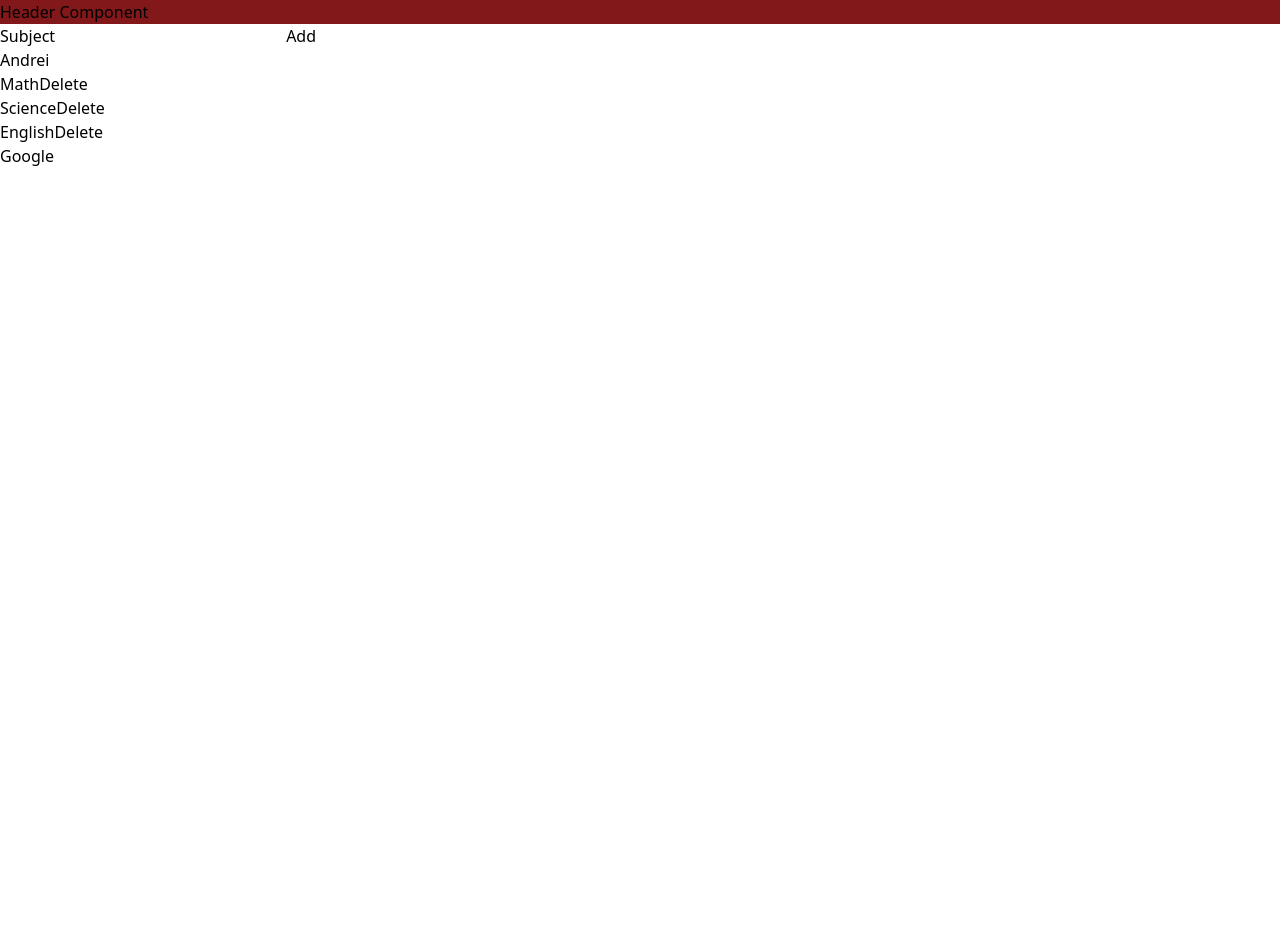
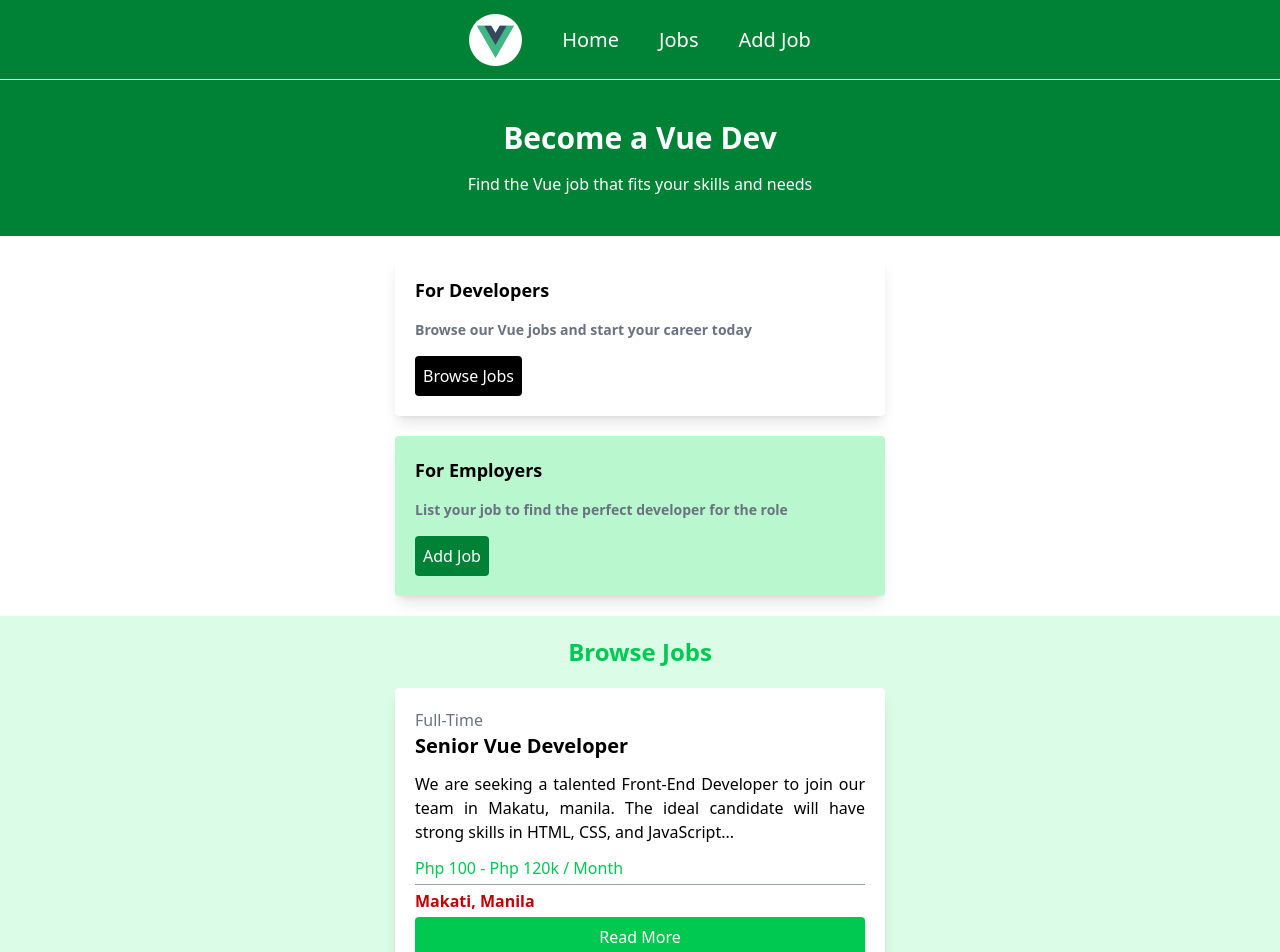
Before and after one commit to rchristianandrei/vue-playground, a Vue app: page / in a window 1280 px wide. Shown: the top 952 px of the page. Before the commit the page ends 800 px from the top, so only its background shows below. Built offline with nearby package versions, Linux system fonts and the light colour scheme.

Commit message:
add job listing

```diff
--- a/src/App.vue
+++ b/src/App.vue
@@ -1,49 +1,17 @@
 <script setup lang="ts">
-import { onMounted, onUnmounted, ref } from "vue"
 import Header from "./components/Header.vue"
+import Hero from "./components/Hero.vue"
+import HomeCards from "./components/HomeCards.vue"
+import JobListings from "./components/JobListings.vue"
 
-const link = "https://google.com"
-const name = "Andrei"
-
-const subjects = ref(["Math", "Science", "English"])
-const abortController = ref<AbortController | null>(null)
-
-function subjectAdd(e: Event){
-  const subjectElement = (e.target as any).test
-  subjects.value.push(subjectElement.value)
-  subjectElement.value = ""
-}
-function subjectDelete(index: number){
-  subjects.value.splice(index, 1)
-}
-
-onMounted(() => {
-  console.log("mount")
-})
-
-onUnmounted(() => {
-  abortController.value?.abort()
-  console.log("unmount")
-})
-
+import jobsRepo from "./repository/jobsRepo"
 </script>
 
 <template>
   <Header></Header>
-  <form @submit.prevent="subjectAdd">
-    <label for="test">Subject</label>
-    <input id="test" name="test" type="text">
-    <button type="submit">Add</button>
-  </form>
-  <div v-if="name">{{ name }}</div>
-  <div v-else="!name">Who are you</div>
-  <ol>
-    <li v-for="(subject, index) in subjects" :key="index">
-      <span>{{ subject }}</span>
-      <button type="button" @click="() => subjectDelete(index)" >Delete</button>
-    </li>
-  </ol>
-  <a :href="link" target="_blank">Google</a>
+  <Hero></Hero>
+  <HomeCards></HomeCards>
+  <JobListings :jobs="jobsRepo.getJobs()"></JobListings>
 </template>
 
 <style scoped>
--- /dev/null
+++ b/src/components/Card.vue
@@ -0,0 +1,8 @@
+<script setup lang="ts">
+</script>
+
+<template>
+    <div class="rounded shadow-lg mx-auto w-[90%] max-w-[490px]">
+        <slot></slot>
+    </div>
+</template>
--- a/src/components/Header.vue
+++ b/src/components/Header.vue
@@ -2,5 +2,16 @@
 </script>
 
 <template>
-    <div class="bg-red-900">Header Component</div>
+    <header class="flex justify-center items-center h-[80px] bg-green-700 text-white border-b">
+        <div class="bg-white p-2 mx-5 cursor-pointer rounded-full">
+            <img src="../assets/vue.svg" alt="">
+        </div>
+        <nav>
+            <ul class="flex">
+                <li class="text-xl px-5 py-2 cursor-pointer rounded hover:bg-green-900">Home</li>
+                <li class="text-xl px-5 py-2 cursor-pointer rounded hover:bg-green-900">Jobs</li>
+                <li class="text-xl px-5 py-2 cursor-pointer rounded hover:bg-green-900">Add Job</li>
+            </ul>
+        </nav>
+    </header>
 </template>
--- /dev/null
+++ b/src/components/Hero.vue
@@ -0,0 +1,9 @@
+<script setup lang="ts">
+</script>
+
+<template>
+    <div class="text-white bg-green-700 text-center flex flex-col justify-center py-10">
+        <h1 class="text-3xl font-bold">Become a Vue Dev</h1>
+        <p class="mt-4">Find the Vue job that fits your skills and needs</p>
+    </div>
+</template>
--- /dev/null
+++ b/src/components/HomeCards.vue
@@ -0,0 +1,17 @@
+<script setup lang="ts">
+import Card from "./Card.vue";
+</script>
+
+<template>
+    <Card class="rounded shadow-lg p-5 my-5 mx-auto w-[90%] max-w-[490px]">
+        <h2 class="text-lg font-bold">For Developers</h2>
+        <p class="my-4 text-gray-500 text-sm font-bold">Browse our Vue jobs and start your career today</p>
+        <button class="cursor-pointer text-white p-2 rounded bg-black" type="button">Browse Jobs</button>
+    </Card>
+
+    <Card class="bg-green-200 rounded shadow-lg p-5 my-5 mx-auto w-[90%] max-w-[490px]">
+        <h2 class="text-lg font-bold">For Employers</h2>
+        <p class="my-4 text-gray-500 text-sm font-bold">List your job to find the perfect developer for the role</p>
+        <button class="cursor-pointer text-white p-2 rounded bg-green-700" type="button">Add Job</button>
+    </Card>
+</template>
--- /dev/null
+++ b/src/components/JobListings.vue
@@ -0,0 +1,34 @@
+<script setup lang="ts">
+import type { PropType } from "vue";
+import type { Job } from "../models/job";
+import Card from "./Card.vue"
+defineProps({
+    jobs: {
+        type: Array as PropType<Job[]>,
+        default: [{
+            type: "Full-Time",
+            title: "Senior Vue Developer",
+            description: "We are seeking a talented Front-End Developer to join our team in Boston, MA. The ideal candidate will have strong skills in HTML, CSS, and JavaScript...",
+            salary: "$70 - $80k",
+            location: "Boston, MA"
+        }]
+    }
+})
+</script>
+
+<template>
+    <div class="bg-green-100 py-5">
+        <h1 class="text-center text-2xl font-bold text-green-500">Browse Jobs</h1>
+        <Card v-for="(job, index) in jobs" :key="index">
+            <div class="bg-white rounded p-5 my-5">
+                <div class="text-gray-500">{{job.type}}</div>
+                <h2 class="text-xl font-bold">{{job.title}}</h2>
+                <p class="my-3 text-justify">{{job.description}}</p>
+                <div class="text-green-500 font-medium my-1"><span>{{job.salary}}</span> / Month</div>
+                <div class="h-[1px] bg-gray-400"></div>
+                <div class="text-red-700 font-semibold my-1">{{job.location}}</div>
+                <button type="button" class="cursor-pointer text-white font-medium bg-green-500 p-2 rounded w-[100%] hover:opacity-[0.5]">Read More</button>
+            </div>
+        </Card>
+    </div>
+</template>
--- /dev/null
+++ b/src/models/job.ts
@@ -0,0 +1,7 @@
+export interface Job {
+  type: String;
+  title: String;
+  description: String;
+  salary: String;
+  location: String;
+}
--- /dev/null
+++ b/src/repository/jobsRepo.ts
@@ -0,0 +1,34 @@
+import type { Job } from "../models/job";
+
+export default {
+  getJobs: (): Job[] => {
+    return [
+      {
+        type: "Full-Time",
+        title: "Senior Vue Developer",
+        description:
+          "We are seeking a talented Front-End Developer to join our team in Makatu, manila. The ideal candidate will have strong skills in HTML, CSS, and JavaScript...",
+        salary: "Php 100 - Php 120k",
+        location: "Makati, Manila",
+      },
+
+      {
+        type: "Part-Time",
+        title: "Software Engineer Intern",
+        description:
+          "We are seeking an aspiring Software Engineer to join our team in Calamba, Laguna. The ideal candidate will have strong desier to learn new things...",
+        salary: "Php 10 - Php 20k",
+        location: "Calamba, Laguna",
+      },
+
+      {
+        type: "Full-Time",
+        title: "Full-Stack Developer",
+        description:
+          "We are seeking a talented Full-Stack Developer to join our team in Ortigas, Pasig. The ideal candidate will have strong skills in Fron-end Development, and Back-end Development...",
+        salary: "Php 60 - Php 80k",
+        location: "Ortigas, Pasig",
+      },
+    ];
+  },
+};
```
Also changed, not shown: src/main.ts (+4 -4 lines).
